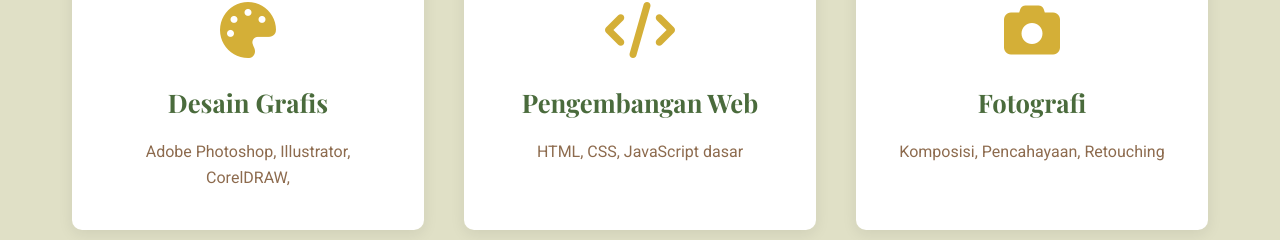
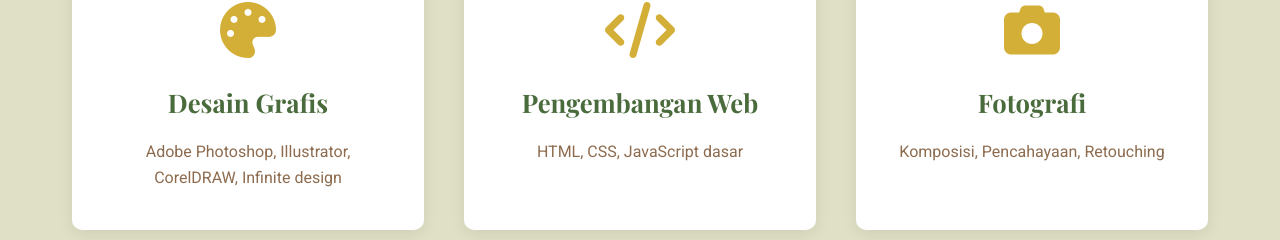
Before and after one commit to imammahdy-ux/Portofolio-, a plain HTML site: page index.html in a window 1280 px wide. Shown: the part 1123-1363 px from the top of the page. Drawn offline with nearby package versions, Linux system fonts and the light colour scheme.

Commit message:
index.html

```diff
--- a/index.html
+++ b/index.html
@@ -46,7 +46,7 @@
                     <div class="skill-item">
                         <i class="fas fa-palette"></i>
                         <h3>Desain Grafis</h3>
-                        <p>Adobe Photoshop, Illustrator, CorelDRAW,</p>
+                        <p>Adobe Photoshop, Illustrator, CorelDRAW, Infinite design</p>
                     </div>
                     <div class="skill-item">
                         <i class="fas fa-code"></i>
```
